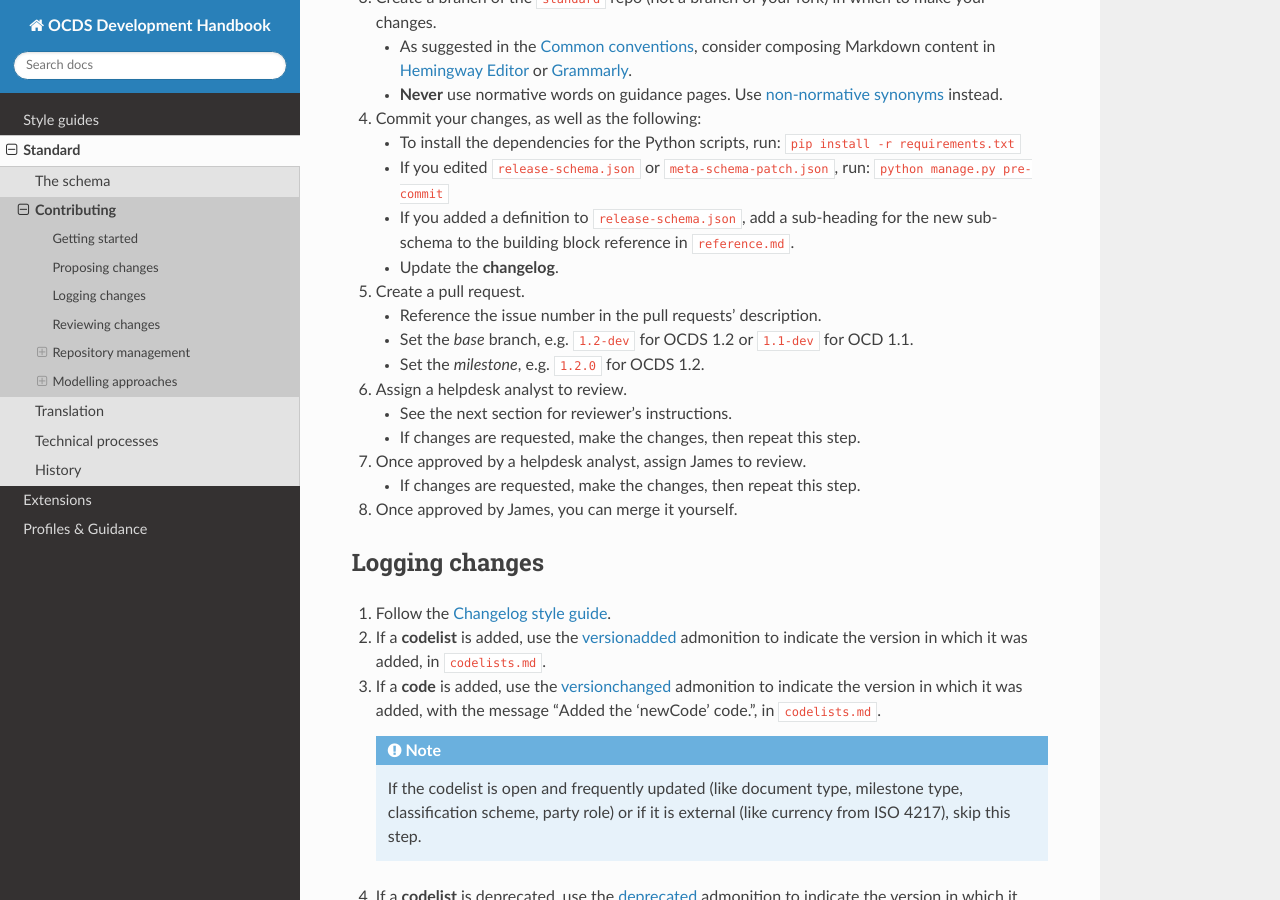
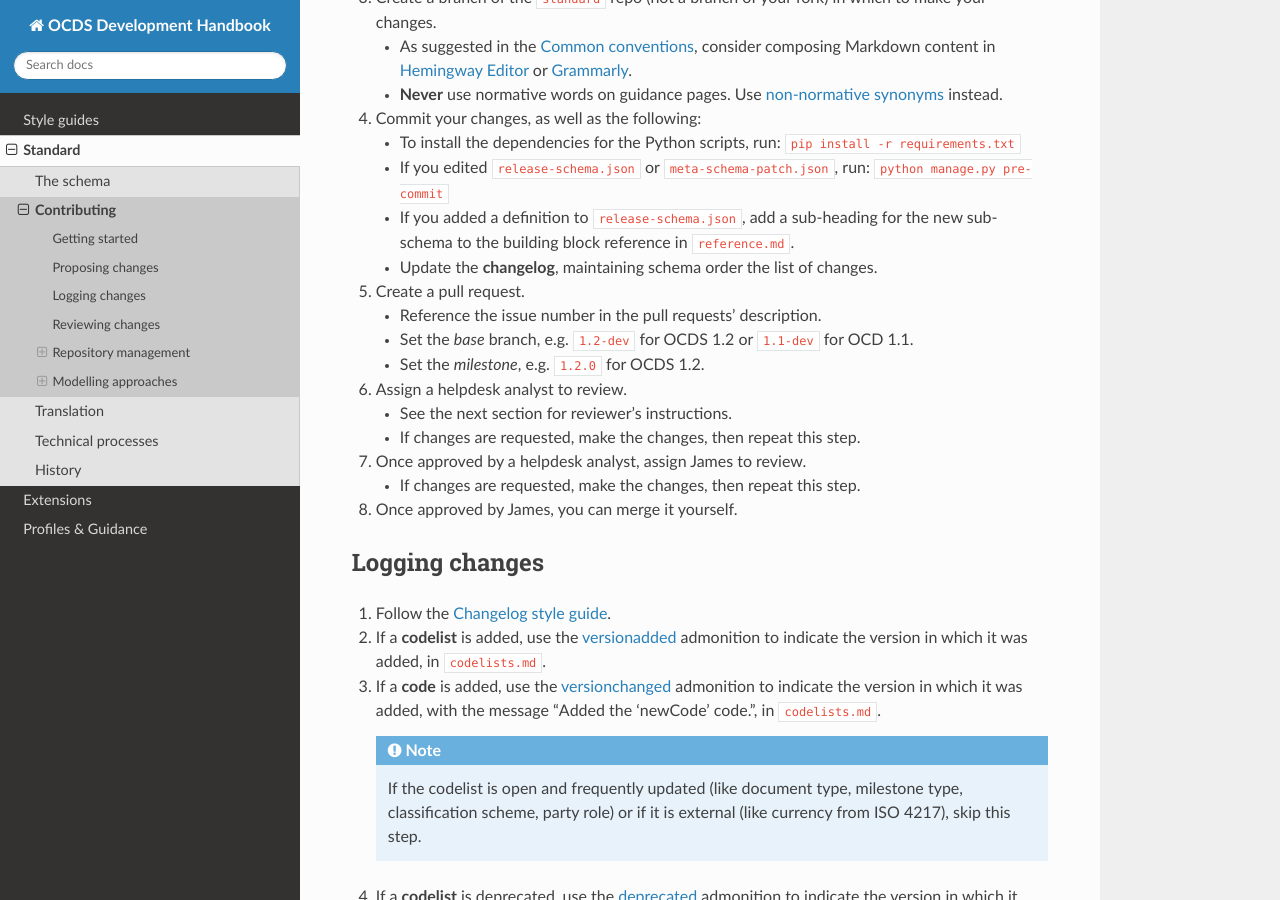
Before and after one commit to open-contracting/standard-development-handbook, a Sphinx documentation site: the page built from docs/standard/contributing.rst, in a window 1280 px wide and 900 px high, scrolled down 958 px. Built offline with Sphinx 7.4.7 and the Read the Docs theme 2.0.0, drawn with Linux system fonts in a browser that asks for light colours.

Commit message:
Update contributing.rst

```diff
--- a/docs/standard/contributing.rst
+++ b/docs/standard/contributing.rst
@@ -45,7 +45,7 @@ For worked examples, see the `process note <https://docs.google.com/document/d/1
    -  To install the dependencies for the Python scripts, run: ``pip install -r requirements.txt``
    -  If you edited  ``release-schema.json`` or ``meta-schema-patch.json``, run: ``python manage.py pre-commit``
    -  If you added a definition to ``release-schema.json``, add a sub-heading for the new sub-schema to the building block reference in ``reference.md``.
-   -  Update the **changelog**.
+   -  Update the **changelog**, maintaining schema order the list of changes.
 
 #. Create a pull request.
 
```
